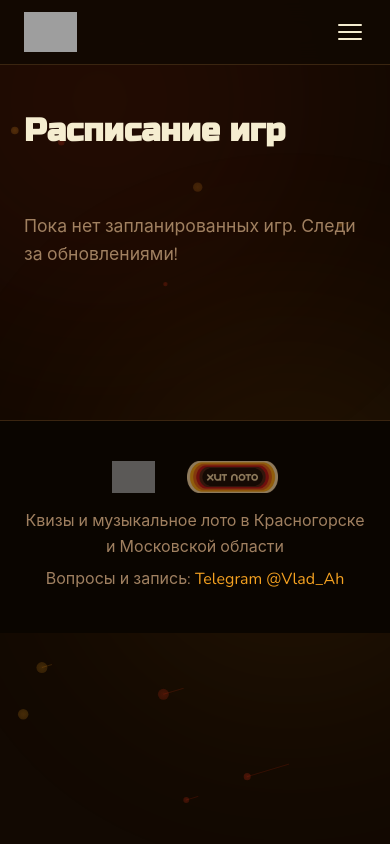
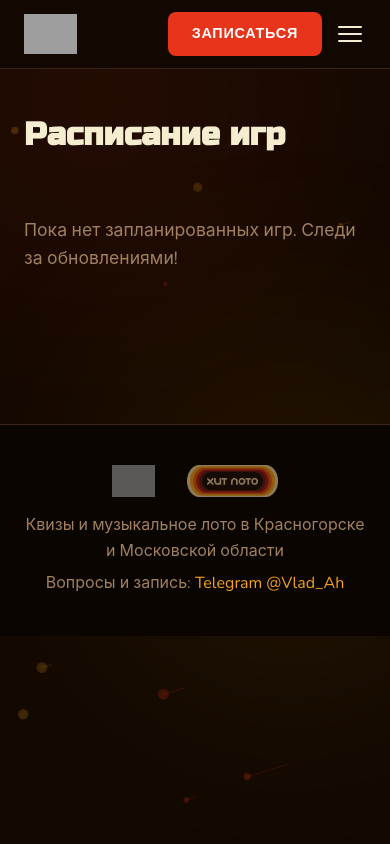
Before and after one commit to Clavdia-coder/quiz-site, a FastAPI app: page /schedule in a window 390 px wide. Run offline with FastAPI, Linux system fonts and the light colour scheme; data that the repository does not hold is empty; grey boxes are pictures that could not be loaded.

Commit message:
fix: hamburger hides nav links only, CTA button always visible
- Moved 'Записаться' button outside nav-links into nav-right wrapper
- nav-right stays visible on mobile (burger + cta side by side)
- nav-links collapse into burger on mobile

Co-Authored-By: Claude Sonnet 4.6 <noreply@anthropic.com>

```diff
--- a/static/style.css
+++ b/static/style.css
@@ -83,7 +83,8 @@ a:hover { color: var(--cream); }
 .nav-links { list-style: none; display: flex; gap: 1.25rem; align-items: center; }
 .nav-links a { color: var(--cream); font-weight: 700; font-size: .85rem; text-transform: uppercase; letter-spacing: .04em; }
 .nav-links a:hover { color: var(--orange); }
-.nav-cta { padding: .4rem 1rem !important; font-size: .82rem !important; }
+.nav-right { display: flex; align-items: center; gap: .75rem; }
+.nav-cta { white-space: nowrap; }
 
 .nav-burger {
     display: none; flex-direction: column; gap: 5px;
@@ -279,8 +280,8 @@ select option { background: var(--surface); }
     .split-head .eyebrow { writing-mode: horizontal-tb; transform: none; }
     .nav-burger { display: flex; }
     .nav-links { display: none; flex-direction: column; position: absolute; top: 100%; left: 0; right: 0; background: rgba(18,9,2,.98); border-bottom: 1px solid var(--border); padding: 1rem 1.5rem 1.5rem; gap: 1rem; z-index: 99; }
+    .nav-links li a { font-size: .95rem; padding: .25rem 0; display: block; }
     .nav-links.is-open { display: flex; }
-    .site-header { position: sticky; }
     .formats-grid { grid-template-columns: 1fr; }
     .impact-grid { grid-template-columns: 1fr; }
     .gallery-grid { grid-template-columns: repeat(2, 1fr); }
--- a/templates/base.html
+++ b/templates/base.html
@@ -19,17 +19,19 @@
     <header class="site-header">
         <nav class="container site-nav">
             <a href="/" class="logo"><img src="/static/images/logo-quiz.png" alt="Поумничай мне тут!"></a>
-            <button class="nav-burger" id="nav-burger" aria-label="Меню" aria-expanded="false">
-                <span></span><span></span><span></span>
-            </button>
             <ul class="nav-links" id="nav-links">
                 <li><a href="/#formats">Форматы</a></li>
                 <li><a href="/schedule">Расписание</a></li>
                 <li><a href="/#gallery">Фото</a></li>
                 <li><a href="/#faq">FAQ</a></li>
                 <li><a href="/#contacts">Контакты</a></li>
-                <li><a href="/schedule" class="btn btn-primary nav-cta">Записаться</a></li>
             </ul>
+            <div class="nav-right">
+                <a href="/schedule" class="btn btn-primary nav-cta">Записаться</a>
+                <button class="nav-burger" id="nav-burger" aria-label="Меню" aria-expanded="false">
+                    <span></span><span></span><span></span>
+                </button>
+            </div>
         </nav>
     </header>
 
```
